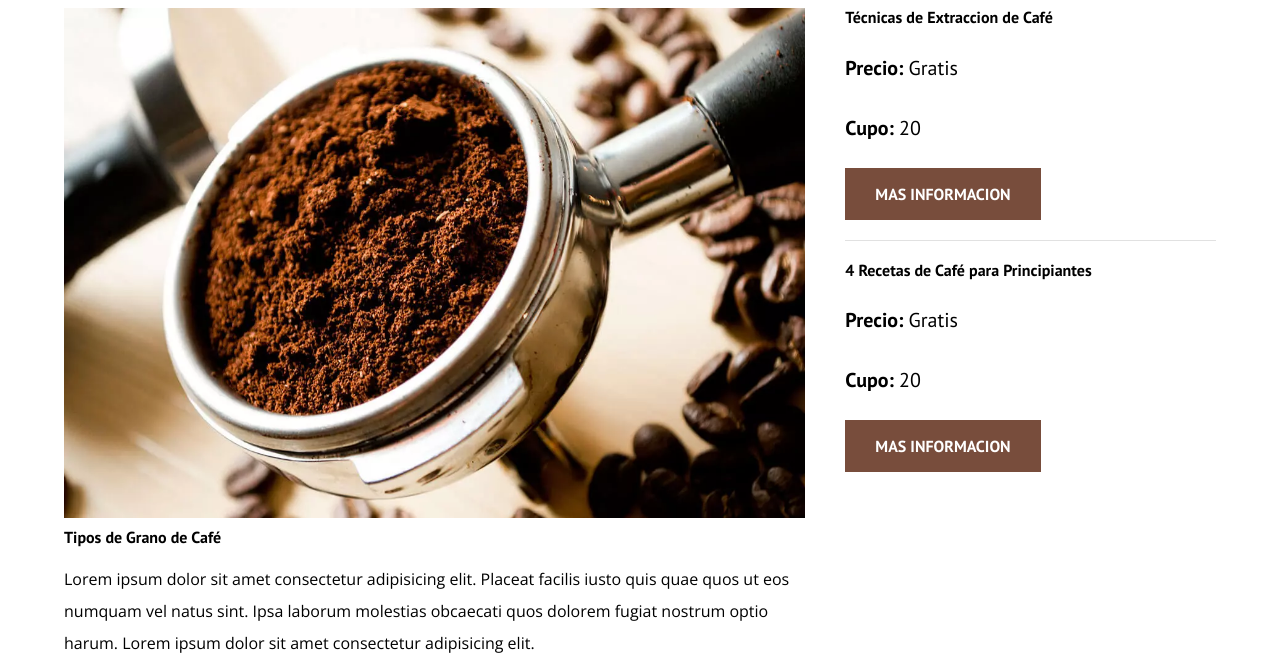
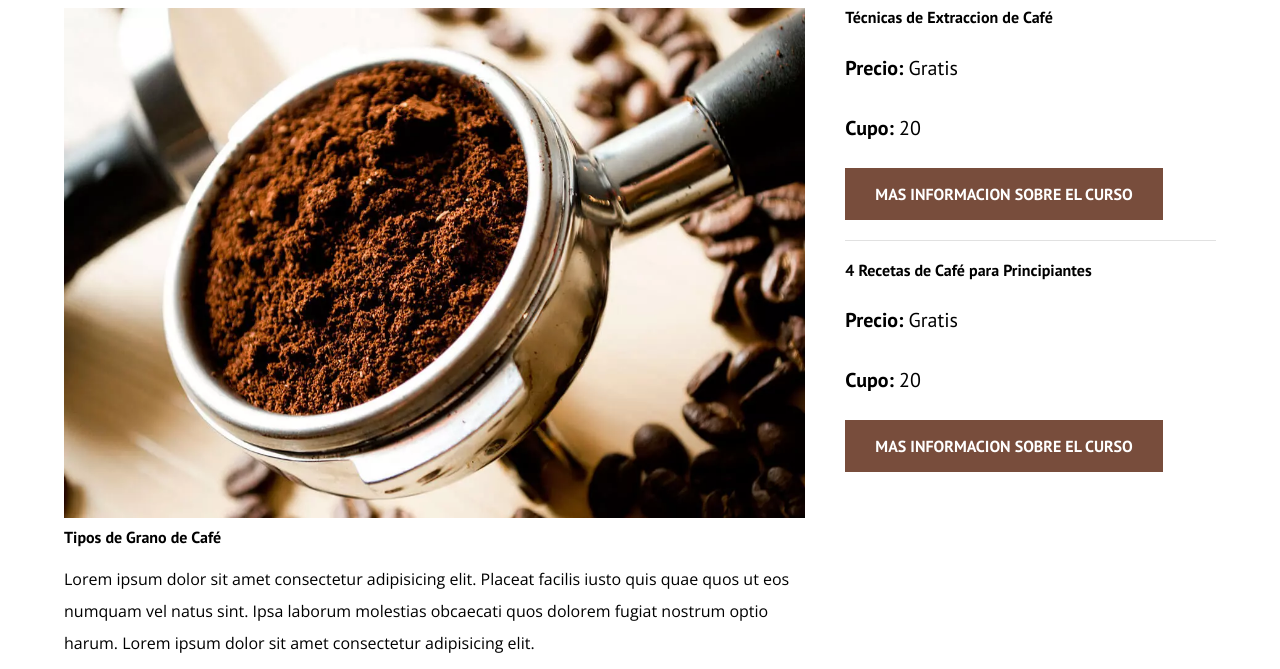
Before and after one commit to fabrica-soft-mty/Blog-de-Cafe, a plain HTML site: page index.html in a window 1280 px wide. Shown: the part 694-1363 px from the top of the page. Drawn offline with nearby package versions, Linux system fonts and the light colour scheme.

Commit message:
Version 2021 SEO

```diff
--- a/index.html
+++ b/index.html
@@ -111,7 +111,7 @@
                     <p class="widget-curso__label">Cupo:
                         <span class="widget-curso__info">20</span>
                     </p>
-                    <a href="entrada.html" class="boton boton--secundario">Mas informacion</a>
+                    <a href="entrada.html" class="boton boton--secundario">Mas informacion Sobre el Curso</a>
                 </li>
 
                 <li class="widget-curso">
@@ -123,7 +123,7 @@
                     <p class="widget-curso__label">Cupo:
                         <span class="widget-curso__info">20</span>
                     </p>
-                    <a href="entrada.html" class="boton boton--secundario">Mas informacion</a>
+                    <a href="entrada.html" class="boton boton--secundario">Mas informacion Sobre el Curso</a>
                 </li>
             </ul>
         </aside>
```
